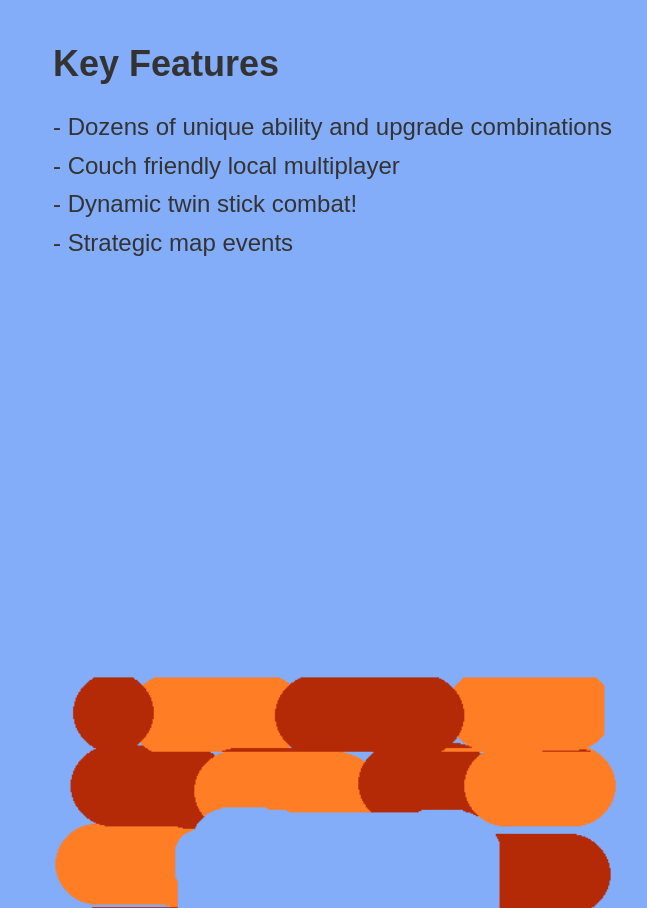
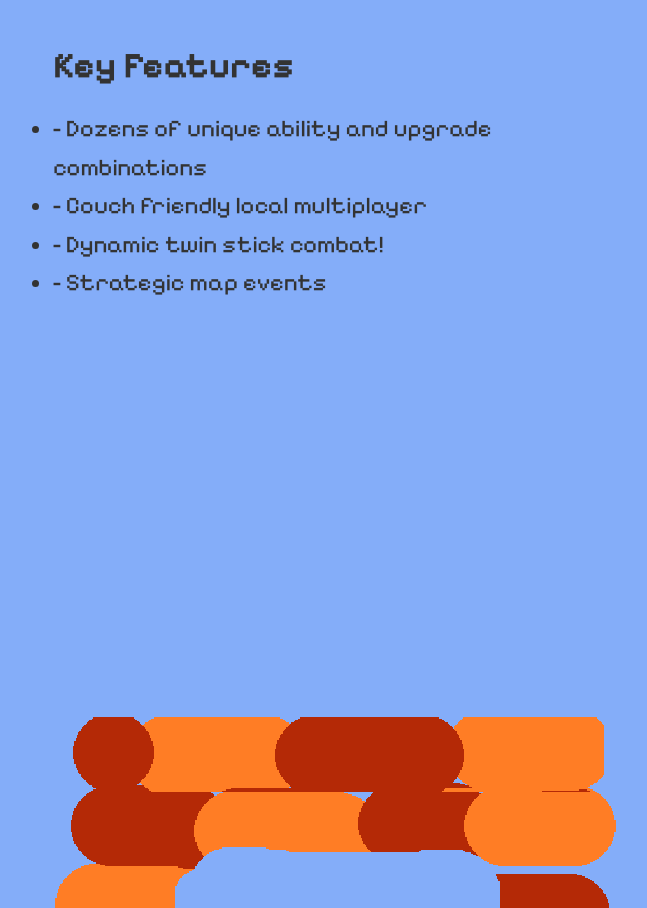
Before and after one commit to lcivita/GGG_Web, a plain HTML site: page index.html in a window 1280 px wide. Shown: the part 1286-2194 px from the top of the page, without its empty margins (307-954 px from the left). Drawn offline with Linux system fonts and the light colour scheme.

Commit message:
pixel font update

```diff
--- a/index.html
+++ b/index.html
@@ -15,17 +15,9 @@
     <link rel="icon" type="image/png" sizes="32x32" href="/favicon-32x32.png">
     <link rel="icon" type="image/png" sizes="16x16" href="/favicon-16x16.png">
     <!-- Font -->
-    <style>
-		@font-face
-		{
-				font-family: '';
-				src: url('/fonts/.woff2') format('woff2'),
-						url('/fonts/.woff') format('woff');
-				font-weight: 400;
-				font-style: normal;
-				font-display: swap;
-		}
-	</style>
+    <link rel="preconnect" href="https://fonts.googleapis.com">
+    <link rel="preconnect" href="https://fonts.gstatic.com" crossorigin>
+    <link href="https://fonts.googleapis.com/css2?family=Pixelify+Sans:wght@400..700&display=swap" rel="stylesheet">
 
 
 </head>
@@ -43,7 +35,7 @@
 
 		<div id="layer01" class="parallaxLayer" data-speed="0">
             <div class="center-container">
-                <img id="rainbow" src="img/3_Rainbow.png">
+                <img id="rainbow" src="img/3_Rainbow.png" alt="">
                 <section id="about">
 
                     <br>
@@ -58,22 +50,22 @@
                 <section id="features">
                 <h2>Key Features</h2>
                 <ul>
-                    <ul>- Dozens of unique ability and upgrade combinations</li>
-                    <ul>- Couch friendly local multiplayer</li>
-                    <ul>- Dynamic twin stick combat!</li>
-                    <ul>- Strategic map events</li>
+                    <li>- Dozens of unique ability and upgrade combinations</li>
+                    <li>- Couch friendly local multiplayer</li>
+                    <li>- Dynamic twin stick combat!</li>
+                    <li>- Strategic map events</li>
                 </ul>
                 </section>
             </div>
         </div>
 
 		<div id="layer02" class="parallaxLayer" data-speed="25">
-            <img id="tower" src="img/2_Tower.png">
+            <img id="tower" src="img/2_Tower.png" alt="">
         </div>
 
 		<div id="layer03" class="parallaxLayer" data-speed="40">
 
-            <img id="botcloud" src="img/test cloud name.png">
+            <img id="botcloud" src="img/test cloud name.png" alt="">
         </div>
 	</div>
 	<script src="script.js"></script>
--- a/style.css
+++ b/style.css
@@ -11,15 +11,9 @@ body::-webkit-scrollbar {
     overflow: visible;
     position: relative;
 }
-
-/*prevent horizontal scrolling*/
 body {
     overflow-x: hidden;
     overscroll-behavior: contain;
-    /*scroll-behavior: ;*/
-    /*scrollbar-width: none;*/
-    /*-ms-overflow-style: none; */
-    /*scrollbar-width: none;*/
 }
 
 /* Basic reset */
@@ -34,11 +28,14 @@ img {
   image-rendering: crisp-edges;
   image-rendering: -moz-crisp-edges;
   image-rendering: -o-crisp-edges;
-  image-rendering: -webkit-optimize-contrast;
+  /*image-rendering: -webkit-optimize-contrast;*/
 }
 
 body {
-    font-family: Arial, sans-serif;
+    font-family: "Pixelify Sans", sans-serif;
+    font-optical-sizing: auto;
+    font-weight: 400;
+    font-style: normal;
     font-size: 1.5rem;
     line-height: 1.6;
     color: #333;
```
